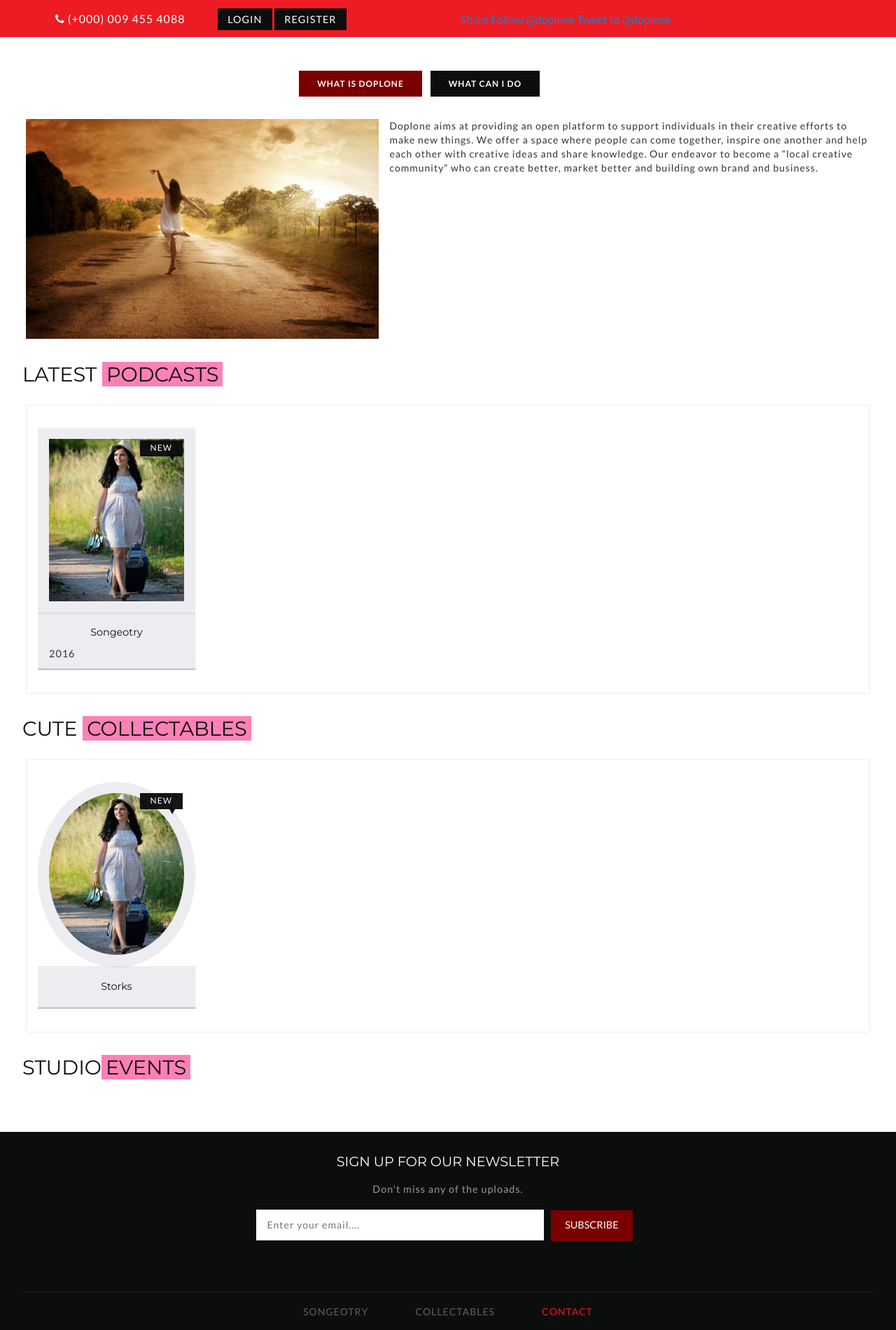
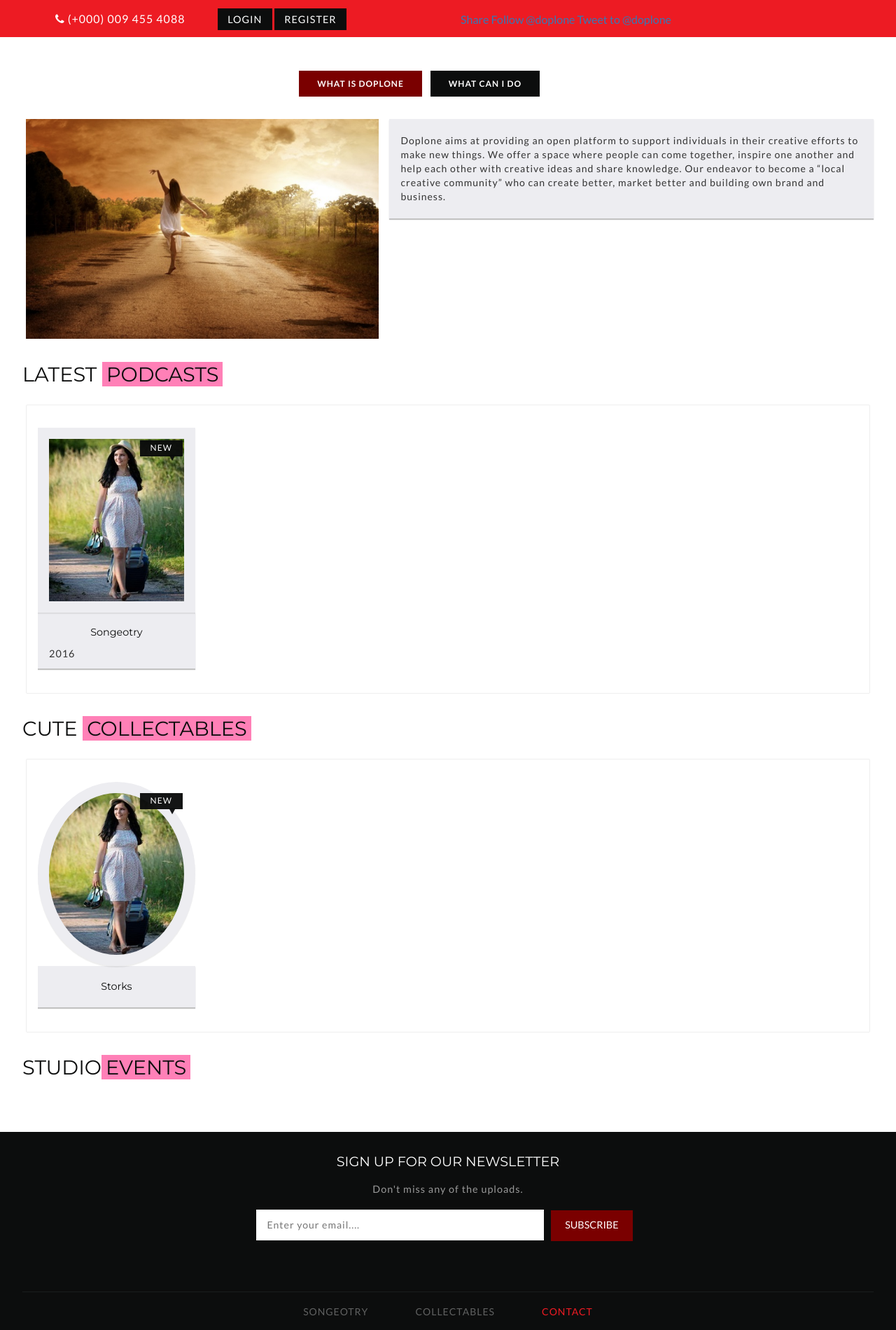
Before and after one commit to dhanyacm/Doplone, a Jekyll site: the page built from index.html, in a window 1280 px wide. Shown: the part 570-2470 px from the top of the page at 70% size. Built offline with Jekyll 4.4.1, drawn with Linux system fonts in a browser that asks for light colours; comment, search, counter and statistics services are not loaded.

Commit message:
Update index.html

```diff
--- a/index.html
+++ b/index.html
@@ -33,11 +33,11 @@
 					</div>
 				</div>
 				<div class="col-md-7 wthree_agile-movies_list">
-					<p>Doplone aims at providing an open platform to support individuals in their creative efforts to make new things.
-					We offer a space where people can come together, inspire one another and help each other with creative ideas and share knowledge.
-				        Our endeavor to become a “local creative community” who can create better, market better and building own brand and business.
-
-					</p>
+					<div class="mid-1 agileits_w3layouts_mid_1_home">
+						<div class="w3l-movie-text">
+							<p>Doplone aims at providing an open platform to support individuals in their creative efforts to make new things. We offer a space where people can come together, inspire one another and help each other with creative ideas and share knowledge. Our endeavor to become a “local creative community” who can create better, market better and building own brand and business.</p>
+						</div>
+					 </div>
 				</div>
 				<div class="clearfix"> </div>
 			  </div>
@@ -52,7 +52,7 @@
 			     <div class="col-md-12 wthree_agile-movies_list">
 
 					<div class="w3l-movie-gride-agile">
-						<a href="single.html" class="hvr-sweep-to-bottom"><img src="images/m1.jpg" title="Doplone" class="img-responsive" alt=" ">
+						<a href="single.html" class="hvr-sweep-to-bottom"><img src="images/music.jpg" title="Doplone" class="img-responsive" alt=" " style="border-radius: 50%;">
 							<div class="w3l-action-icon"><i class="fa fa-fa-music" aria-hidden="true"></i></div>
 						</a>
 						<div class="mid-1 agileits_w3layouts_mid_1_home">
@@ -69,7 +69,7 @@
 					</div>
 
 					<div class="w3l-movie-gride-agile">
-						<a href="single.html" class="hvr-sweep-to-bottom"><img src="images/m1.jpg" title="Doplone" class="img-responsive" alt=" ">
+						<a href="single.html" class="hvr-sweep-to-bottom"><img src="images/books.jpg" title="Doplone" class="img-responsive" alt=" " style="border-radius: 50%;">
 							<div class="w3l-action-icon"><i class="fa fa-book" aria-hidden="true"></i></div>
 						</a>
 						<div class="mid-1 agileits_w3layouts_mid_1_home">
@@ -86,7 +86,7 @@
 					</div>
 
 					<div class="w3l-movie-gride-agile">
-						<a href="single.html" class="hvr-sweep-to-bottom"><img src="images/m1.jpg" title="Doplone" class="img-responsive" alt=" ">
+						<a href="single.html" class="hvr-sweep-to-bottom"><img src="images/gift.jpg" title="Doplone" class="img-responsive" alt=" " style="border-radius: 50%;">
 							<div class="w3l-action-icon"><i class="fa fa-gift" aria-hidden="true"></i></div>
 						</a>
 						<div class="mid-1 agileits_w3layouts_mid_1_home">
@@ -102,7 +102,7 @@
 					</div>
 
 					<div class="w3l-movie-gride-agile">
-						<a href="single.html" class="hvr-sweep-to-bottom"><img src="images/m1.jpg" title="Doplone" class="img-responsive" alt=" ">
+						<a href="single.html" class="hvr-sweep-to-bottom"><img src="images/cafe.jpg" title="Doplone" class="img-responsive" alt=" " style="border-radius: 50%;">
 							<div class="w3l-action-icon"><i class="fa fa-coffee" aria-hidden="true"></i></div>
 						</a>
 						<div class="mid-1 agileits_w3layouts_mid_1_home">
```
